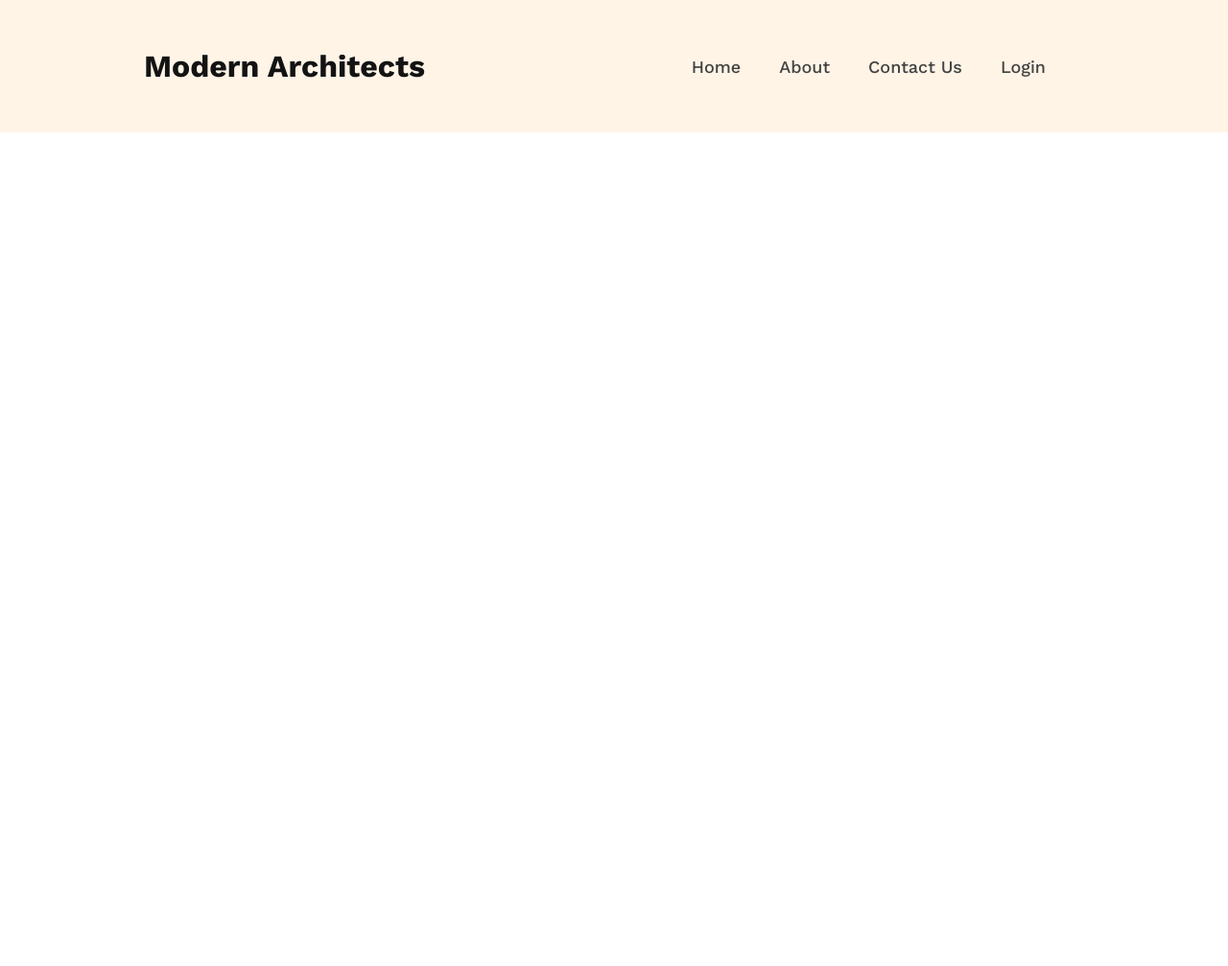
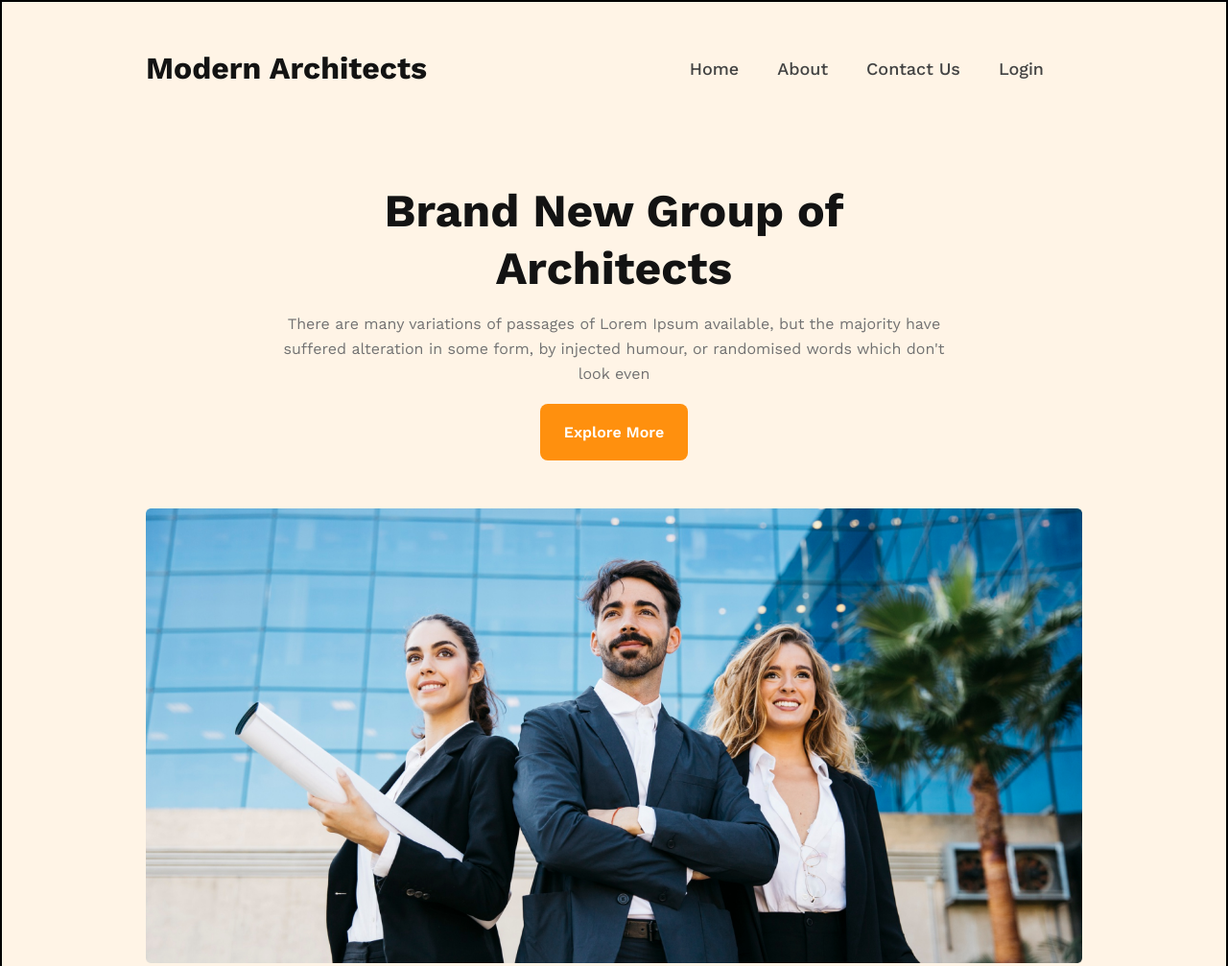
Before and after one commit to MD-Golam-Mursalin/modern_architects, a plain HTML site: page index.html in a window 1280 px wide. Shown: the top 1007 px of the page at 96% size. Before the commit the page ends 800 px from the top, so only its background shows below. Drawn offline with nearby package versions, Linux system fonts and the light colour scheme.

Commit message:
banner part added

```diff
--- a/index.html
+++ b/index.html
@@ -24,6 +24,19 @@
             </ul>
         </nav>
 
+        <div class="banner">
+           <div class="banner-content">
+            <h1 class="banner-title">Brand New Group of Architects</h1>
+            <p class="banner-description">There are many variations of passages of Lorem Ipsum available, but the majority have suffered alteration
+            in some form, by injected humour, or randomised words which don't look even</p>
+            <button class="primary-btn">Explore More</button>
+       </div>
+       <img src="images/banner.png" alt="">
+
+        </div>
+
+
+
 
     </header>
 
--- a/style.css
+++ b/style.css
@@ -4,6 +4,7 @@
 }
 
 header {
+    border: 2px solid black;
     background: rgba(255, 144, 14, 0.1);
     padding: 50px 150px;
 
@@ -13,6 +14,7 @@ nav {
     display: flex;
     justify-content: space-between;
     align-items: center;
+    margin-bottom: 100px;
 }
 
 nav ul {
@@ -38,3 +40,43 @@ nav li a {
     font-size: 2rem;
     font-weight: 700;
 }
+
+.banner-content {
+
+    max-width: 700px;
+    text-align: center;
+    margin: 0 auto;
+    margin-bottom: 50px;
+
+}
+
+.banner-title {
+    color: rgb(19, 19, 19);
+    font-size: 3rem;
+    font-weight: 700;
+    line-height: 60px;
+    padding-bottom: 15px;
+
+}
+
+.banner-description {
+    color: rgb(114, 114, 114);
+    font-weight: 400;
+    line-height: 26px;
+    padding-bottom: 18px;
+}
+
+.primary-btn {
+    font-size: 1rem;
+    font-weight: 600;
+    color: rgb(255, 255, 255);
+    background: rgb(255, 144, 14);
+    border-radius: 8px;
+    border: 0;
+    padding: 20px 25px;
+    cursor: pointer;
+}
+
+.banner img{
+    width: 100%;
+}
```
